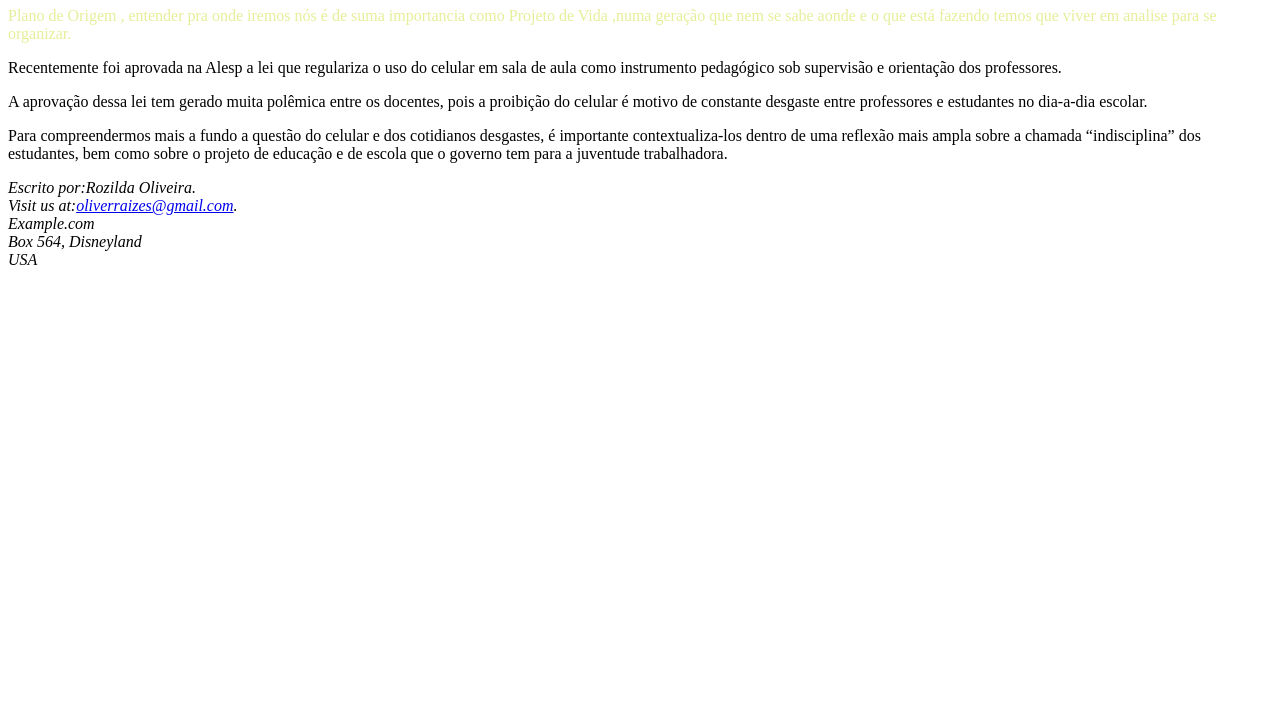
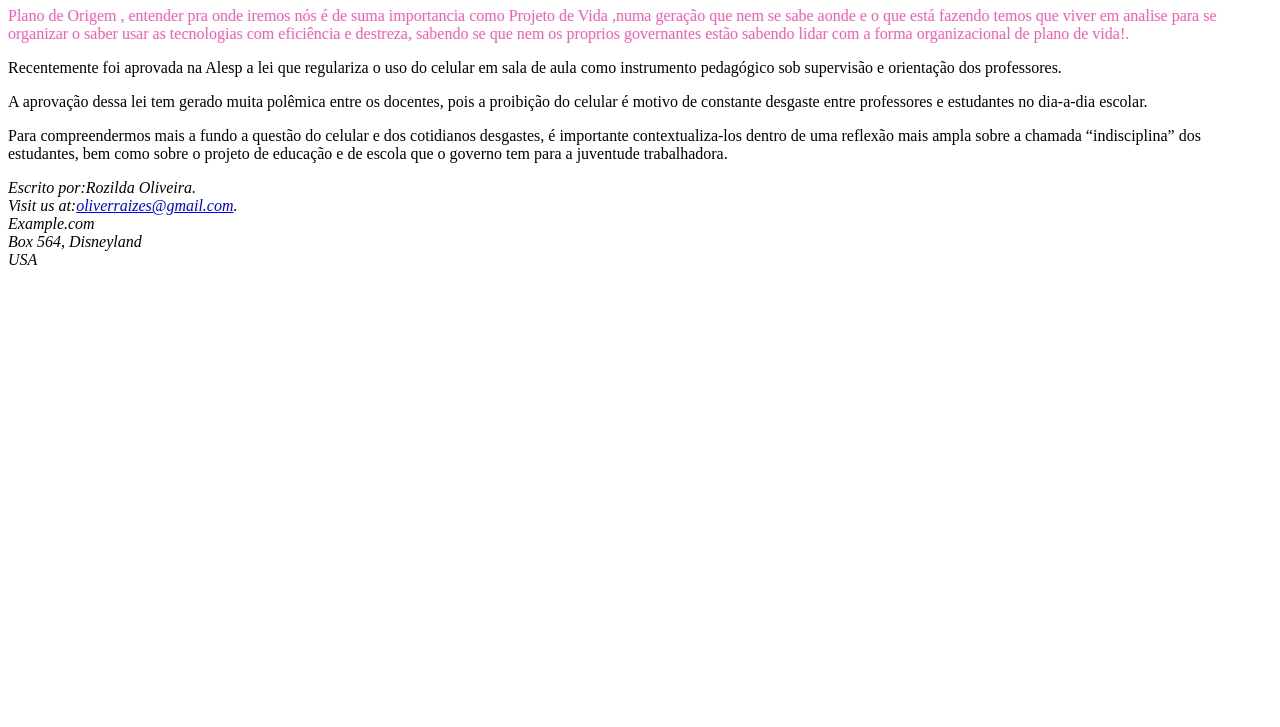
Before and after one commit to rozilda10/source, a plain HTML site: page index.html in a window 1280 px wide. Shown: the part 73-800 px from the top of the page. Drawn offline with Linux system fonts and the light colour scheme.

Commit message:
style pink

```diff
--- a/index.html
+++ b/index.html
@@ -8,10 +8,11 @@
 </head>
 <body>
     <h1>Pra onde iremos nós?</h1>
-    <p style="color:rgba(226, 235, 136, 0.857);"> Plano de Origem , entender pra onde iremos nós é de suma importancia como Projeto de Vida ,numa geração que nem se sabe aonde e o que está fazendo temos que viver em analise para se organizar.</p>
-    <p>Recentemente foi aprovada na Alesp a lei que regulariza o uso do celular em sala de aula como instrumento pedagógico sob supervisão e orientação dos professores.</p>
-    <p> A aprovação dessa lei tem gerado muita polêmica entre os docentes, pois a proibição do celular é motivo de constante desgaste entre professores e estudantes no dia-a-dia escolar.</p>
-    <p>Para compreendermos mais a fundo a questão do celular e dos cotidianos desgastes, é importante contextualiza-los dentro de uma reflexão mais ampla sobre a chamada “indisciplina” dos estudantes, bem como sobre o projeto de educação e de escola que o governo tem para a juventude trabalhadora.</p>
+    <p style="color:rgba(253, 61, 164, 0.857);"> Plano de Origem
+        , entender pra onde iremos nós é de suma importancia como Projeto de Vida ,numa geração que nem se sabe aonde e o que está fazendo temos que viver em analise para se organizar o saber usar as tecnologias com eficiência e destreza, sabendo se que nem os proprios governantes estão sabendo lidar com a forma organizacional de plano de vida!.</p>
+    <p>        Recentemente foi aprovada na Alesp a lei que regulariza o uso do celular em sala de aula como instrumento pedagógico sob supervisão e orientação dos professores.</p>
+    <p>        A aprovação dessa lei tem gerado muita polêmica entre os docentes, pois a proibição do celular é motivo de constante desgaste entre professores e estudantes no dia-a-dia escolar.</p>
+    <p        >Para compreendermos mais a fundo a questão do celular e dos cotidianos desgastes, é importante contextualiza-los dentro de uma reflexão mais ampla sobre a chamada “indisciplina” dos estudantes, bem como sobre o projeto de educação e de escola que o governo tem para a juventude trabalhadora.</p>
 <footer>
     <address>
         Escrito por:Rozilda Oliveira<a href="mailto:oliverraizes@gmail.com"></a>.<br>
```
